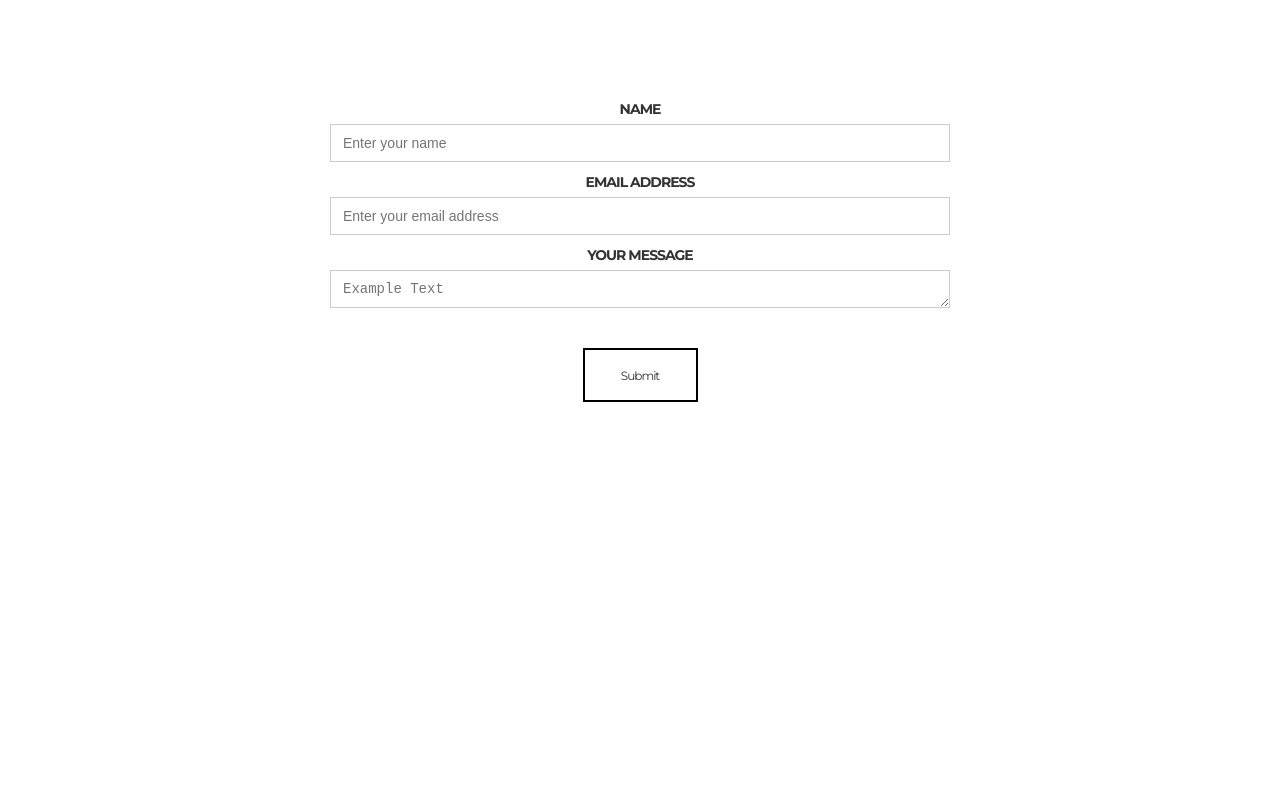
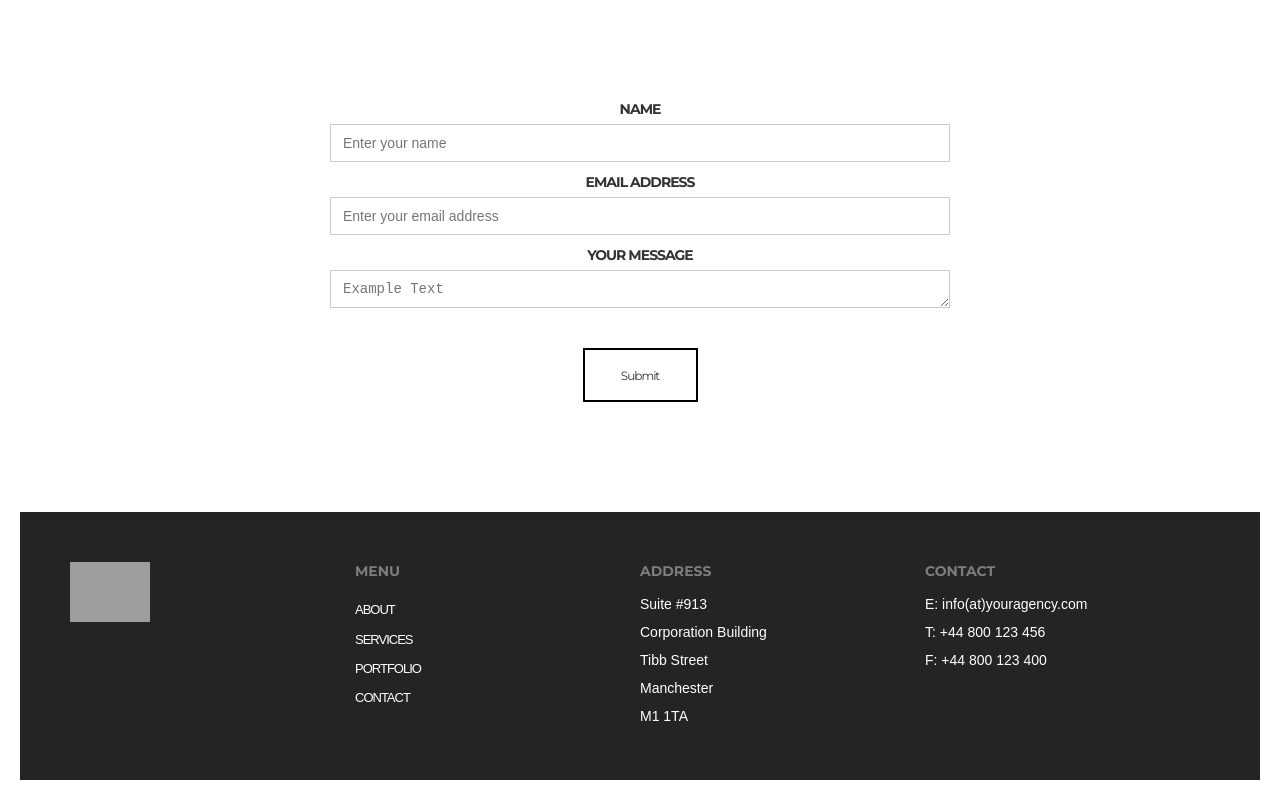
Before and after one commit to edavetisyan/creative-agecy-template-clone, a React (Create React App) app: page / in a window 1280 px wide. Shown: the part 4329-5129 px from the top of the page. Before the commit the page ends 4841 px from the top, so only its background shows below. Built offline with nearby package versions, Linux system fonts and the light colour scheme; grey boxes are pictures that could not be loaded.

Commit message:
feat: fix end

```diff
--- a/src/App.js
+++ b/src/App.js
@@ -6,6 +6,7 @@ import Services from "./Components/ServicesSection/Services/Services";
 import Quotes from "./Components/QuotesSection/Quotes/Quotes";
 import Portfolio from "./Components/PortfolioSection/Portfolio/Portfolio";
 import Contact from "./Components/ContactSection/Contact/Contact";
+import Footer from "./Components/Footer/Footer";
 function App() {
   return (
     <div className="App">
@@ -16,6 +17,7 @@ function App() {
       <Quotes />
       <Portfolio/>
       <Contact/>
+      <Footer/>
     </div>
   );
 }
--- a/src/Components/ContactSection/Contact/Contact.js
+++ b/src/Components/ContactSection/Contact/Contact.js
@@ -1,21 +1,8 @@
 import React, { useEffect } from "react";
+import onEntry from "../../onEntry";
 import "./Contact.css";
 function Contact() {
-  function onEntry(entry) {
-    entry.forEach((change) => {
-      if (change.isIntersecting) {
-        if (change.target.localName === "h5") {
-          setTimeout(() => {
-            change.target.style.opacity = 1;
-            change.target.style.transform = "translateX(0px) translateY(0px)";
-          }, 750);
-        } else {
-          change.target.style.opacity = 1;
-          change.target.style.transform = "translateX(0px) translateY(0px)";
-        }
-      }
-    });
-  }
+
   useEffect(() => {
     let options = { threshold: [0.1] };
     let observer = new IntersectionObserver(onEntry, options);
--- /dev/null
+++ b/src/Components/Footer/Footer.css
@@ -0,0 +1,107 @@
+.Footer {
+  position: relative;
+  left: 0px;
+  right: 0px;
+  bottom: 0px;
+  padding-right: 20px;
+  padding-bottom: 20px;
+  padding-left: 20px;
+}
+
+.Footer .footer-content {
+  padding: 50px;
+  background-color: #242424;
+  display: -webkit-box;
+  display: -ms-flexbox;
+  display: flex;
+  -webkit-box-pack: justify;
+      -ms-flex-pack: justify;
+          justify-content: space-between;
+}
+
+.Footer .footer-content .columns {
+  width: 25%;
+  -webkit-box-align: start;
+      -ms-flex-align: start;
+          align-items: flex-start;
+  -webkit-box-pack: center;
+      -ms-flex-pack: center;
+          justify-content: center;
+}
+
+.Footer .footer-content .columns h6 {
+  margin-top: 0px;
+  margin-bottom: 10px;
+  font-family: Montserrat, sans-serif;
+  color: #7d7d7d;
+  font-size: 14px;
+  line-height: 18px;
+  font-weight: 700;
+  text-transform: uppercase;
+}
+
+.Footer .footer-content .columns .nav-container {
+  position: relative;
+  -webkit-box-orient: vertical;
+  -webkit-box-direction: normal;
+      -ms-flex-direction: column;
+          flex-direction: column;
+  top: 0px;
+  height: 100%;
+}
+
+.Footer .footer-content .columns .nav-container .h-navbar {
+  display: -webkit-box;
+  display: -ms-flexbox;
+  display: flex;
+  -webkit-box-orient: vertical;
+  -webkit-box-direction: normal;
+      -ms-flex-direction: column;
+          flex-direction: column;
+  height: 100%;
+  padding-bottom: 50px;
+  padding-top: 10px;
+  -webkit-box-pack: justify;
+      -ms-flex-pack: justify;
+          justify-content: space-between;
+  -webkit-box-align: start;
+      -ms-flex-align: start;
+          align-items: flex-start;
+}
+
+.Footer .footer-content .columns .nav-container .h-navbar .nav-link {
+  padding: 0px;
+  font-style: 14px;
+  font-family: 'Source Sans Pro', sans-serif;
+}
+
+.Footer .footer-content .columns .nav-container .h-navbar a[href="#home"] {
+  display: none;
+}
+
+.Footer .footer-content .columns .footer-logo {
+  width: 80px;
+}
+
+.Footer .footer-content .columns .logo {
+  display: none;
+}
+
+.Footer .footer-content .columns .footer-text {
+  display: -webkit-box;
+  display: -ms-flexbox;
+  display: flex;
+  -webkit-box-orient: vertical;
+  -webkit-box-direction: normal;
+      -ms-flex-direction: column;
+          flex-direction: column;
+  font-style: 15px;
+  color: white;
+  line-height: 28px;
+  font-family: 'Source Sans Pro', sans-serif;
+}
+
+.Footer .footer-content .columns .footer-text span {
+  font-style: 14px;
+}
+/*# sourceMappingURL=Footer.css.map */
--- /dev/null
+++ b/src/Components/Footer/Footer.js
@@ -0,0 +1,42 @@
+import React from "react";
+import Navbar from "../HeaderSection/Navbar/Navbar";
+import "./Footer.css";
+function Footer() {
+  return (
+    <footer className="Footer">
+      <div className="footer-content">
+        <div className="columns">
+          <img
+            className="footer-logo"
+            src="https://daks2k3a4ib2z.cloudfront.net/5527a015715879bc5767ece2/5527f403715879bc5767fce1_hipster-white.png"
+            alt="whiteLogo"
+          />
+        </div>
+        <div className="columns">
+          <h6>menu</h6>
+          <Navbar />
+        </div>
+        <div className="columns">
+          <h6>address</h6>
+          <p className="footer-text">
+            <span>Suite #913</span>
+            <span>Corporation Building</span>
+            <span>Tibb Street</span>
+            <span>Manchester</span>
+            <span>M1 1TA</span>
+          </p>
+        </div>
+        <div className="columns">
+          <h6>contact</h6>
+          <p className="footer-text">
+            <span>E: info(at)youragency.com</span>
+            <span>T: +44 800 123 456</span>
+            <span>F: +44 800 123 400</span>
+          </p>
+        </div>
+      </div>
+    </footer>
+  );
+}
+
+export default Footer;
--- /dev/null
+++ b/src/Components/Footer/Footer.scss
@@ -0,0 +1,70 @@
+.Footer {
+  position: relative;
+  left: 0px;
+  right: 0px;
+  bottom: 0px;
+  padding-right: 20px;
+  padding-bottom: 20px;
+  padding-left: 20px;
+  .footer-content {
+    padding: 50px;
+    background-color: #242424;
+    display: flex;
+    justify-content: space-between;
+    .columns {
+      width: 25%;
+      align-items: flex-start;
+      justify-content: center;
+      h6 {
+        margin-top: 0px;
+        margin-bottom: 10px;
+        font-family: Montserrat, sans-serif;
+        color: #7d7d7d;
+        font-size: 14px;
+        line-height: 18px;
+        font-weight: 700;
+        text-transform: uppercase;
+      }
+      .nav-container {
+        position: relative;
+        flex-direction: column;
+        top: 0px;
+        height: 100%;
+        .h-navbar {
+          display: flex;
+          flex-direction: column;
+          height: 100%;
+          padding-bottom: 50px;
+          padding-top: 10px;
+          justify-content: space-between;
+          align-items: flex-start;
+          .nav-link {
+            padding: 0px;
+            font-style: 14px;
+            font-family: 'Source Sans Pro', sans-serif;
+          }
+          a[href="#home"] {
+            display: none;
+          }
+        }
+      }
+      .footer-logo {
+        width: 80px;
+      }
+      .logo {
+        display: none;
+      }
+      .footer-text {
+        display: flex;
+        flex-direction: column;
+        font-style: 15px;
+        color: white;
+        line-height: 28px;
+        font-family: 'Source Sans Pro', sans-serif;
+        span {
+          font-style: 14px;
+        }
+      }
+    }
+  }
+}
--- a/src/Components/HeaderSection/NavLink/NavLink.js
+++ b/src/Components/HeaderSection/NavLink/NavLink.js
@@ -3,7 +3,7 @@ import "./NavLink.css";
 
 function NavLink({ linkName }) {
   return (
-    <a className="nav-link" href={"#" + linkName}>
+    <a className="nav-link"  href={"#" + linkName}>
       {linkName}
     </a>
   );
--- a/src/Components/QuotesSection/Quotes/Quotes.css
+++ b/src/Components/QuotesSection/Quotes/Quotes.css
@@ -9,7 +9,6 @@
   font-size: 20px;
   line-height: 28px;
   letter-spacing: -1.5px;
-  opacity: 0;
   -webkit-transition: all 600ms ease;
   transition: all 600ms ease;
 }
--- a/src/Components/QuotesSection/TitleSection/TitleSection.js
+++ b/src/Components/QuotesSection/TitleSection/TitleSection.js
@@ -1,21 +1,8 @@
 import React, { useEffect } from "react";
+import onEntry from "../../onEntry";
 import "./TitleSection.css";
 function TitleSection() {
-  function onEntry(entry) {
-    entry.forEach((change) => {
-      if (change.isIntersecting) {
-        if (change.target.localName === "h5") {
-          setTimeout(() => {
-            change.target.style.opacity = 1;
-            change.target.style.transform = "translateX(0px) translateY(0px)";
-          }, 750);
-        } else {
-          change.target.style.opacity = 1;
-          change.target.style.transform = "translateX(0px) translateY(0px)";
-        }
-      }
-    });
-  }
+
   useEffect(() => {
     let options = { threshold: [0.1] };
     let observer = new IntersectionObserver(onEntry, options);
--- a/src/Components/onEntry.js
+++ b/src/Components/onEntry.js
@@ -2,8 +2,9 @@ function onEntry(entry) {
   entry.forEach((change) => {
     if (change.isIntersecting) {
       if (
-        change.target.localName === "h5" &&
-        change.target.parentNode.className === "grayBox"
+        change.target.localName === "h5"
+        // &&
+        // change.target.parentNode.className === "grayBox"
       ) {
         setTimeout(() => {
           change.target.style.opacity = 1;
```
Also changed, not shown: 2 other files (tests, documents, lock files or other folders).
